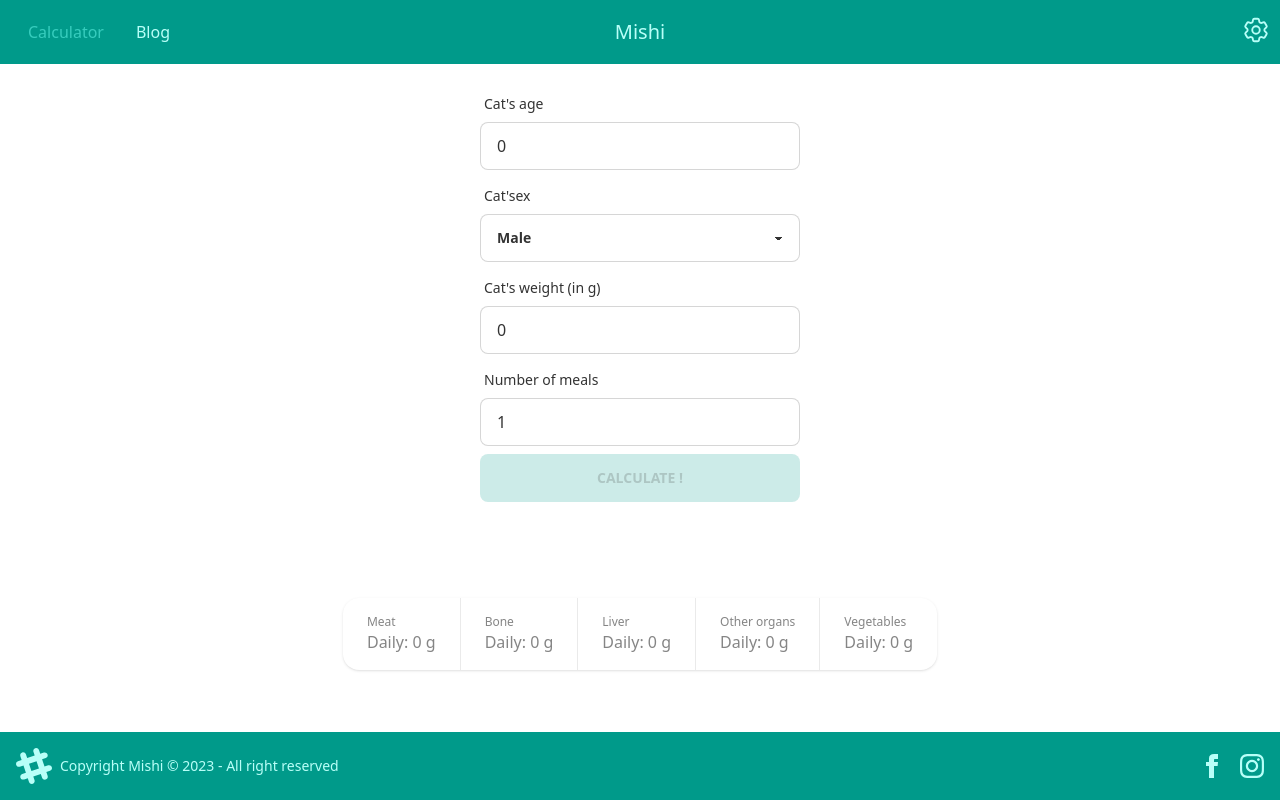
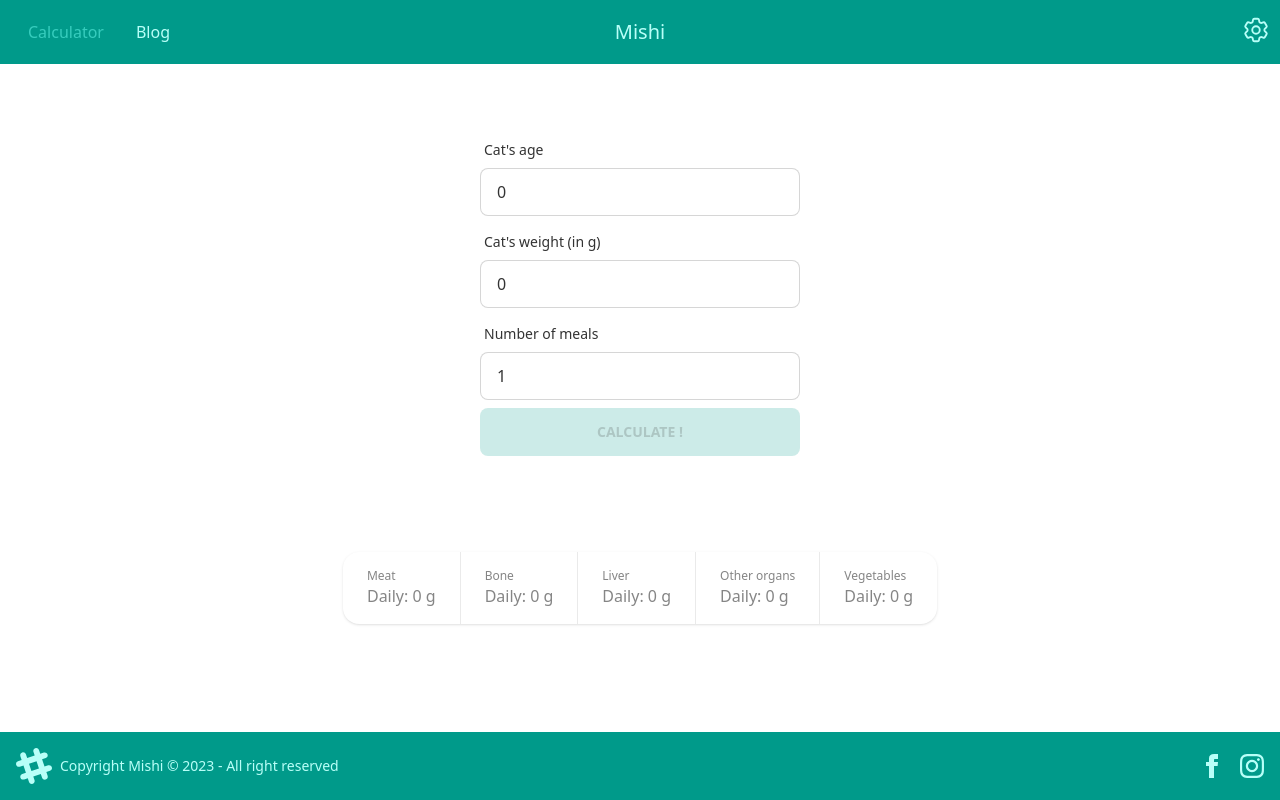
Before and after one commit to MishiBarf/Mishi, a SvelteKit app: page / in a window 1280 px wide. Built offline with nearby package versions, Linux system fonts and the light colour scheme.

Commit message:
Removed cat sex in the input Fixed #14

```diff
--- a/src/components/Calculator.svelte
+++ b/src/components/Calculator.svelte
@@ -7,7 +7,6 @@
 
 	let disableButton: boolean;
 	let statsVisible = false;
-	let sex: Sex = 'male';
 	let weight = 0;
 	let age = 0;
 	let mealCount = 1;
@@ -25,7 +24,7 @@
 	};
 
 	function doCalculations() {
-		result = calculateCatIntakes({ sex, weight, age });
+		result = calculateCatIntakes({ weight, age });
 		statsVisible = true;
 	}
 </script>
@@ -44,17 +43,6 @@
 				min="0"
 				bind:value={age}
 			/>
-		</div>
-
-		<div class="form-control w-full max-w-xs">
-			<label class="label" for="cat_sex">
-				<span class="label-text">Cat'sex</span>
-			</label>
-			<select id="cat_sex" class="select w-full max-w-xs select-bordered" bind:value={sex}>
-				<option disabled selected>Select an option</option>
-				<option value="female">Female</option>
-				<option value="male">Male</option>
-			</select>
 		</div>
 
 		<WeightInput measurements={$measurements} bind:weight />
--- a/src/core/calculator.ts
+++ b/src/core/calculator.ts
@@ -4,22 +4,8 @@
 	return Math.round(x);
 };
 
-export function calculateCatIntakes({ sex, age, weight }: CalculatorInput): DailyIntakes {
-	let totalIntake = 0;
-
-	if (sex === 'male') {
-		if (age < 1) {
-			totalIntake = weight * 0.06;
-		} else {
-			totalIntake = weight * 0.03;
-		}
-	} else {
-		if (age < 1) {
-			totalIntake = weight * 0.06;
-		} else if (age < 7) {
-			totalIntake = weight * 0.025;
-		}
-	}
+export function calculateCatIntakes({ age, weight }: CalculatorInput): DailyIntakes {
+	const totalIntake = age < 1 ? weight * 0.06 :  weight * 0.03;
 
 	return {
 		meat: smartWeight(totalIntake * 0.64),
--- a/src/core/types.ts
+++ b/src/core/types.ts
@@ -1,10 +1,8 @@
 export interface CalculatorInput {
 	age: number;
 	weight: number;
-	sex: Sex;
 }
 
-export type Sex = 'male' | 'female';
 export type Grams = number;
 export type Measurements = 'metric' | 'imperial';
 
```
